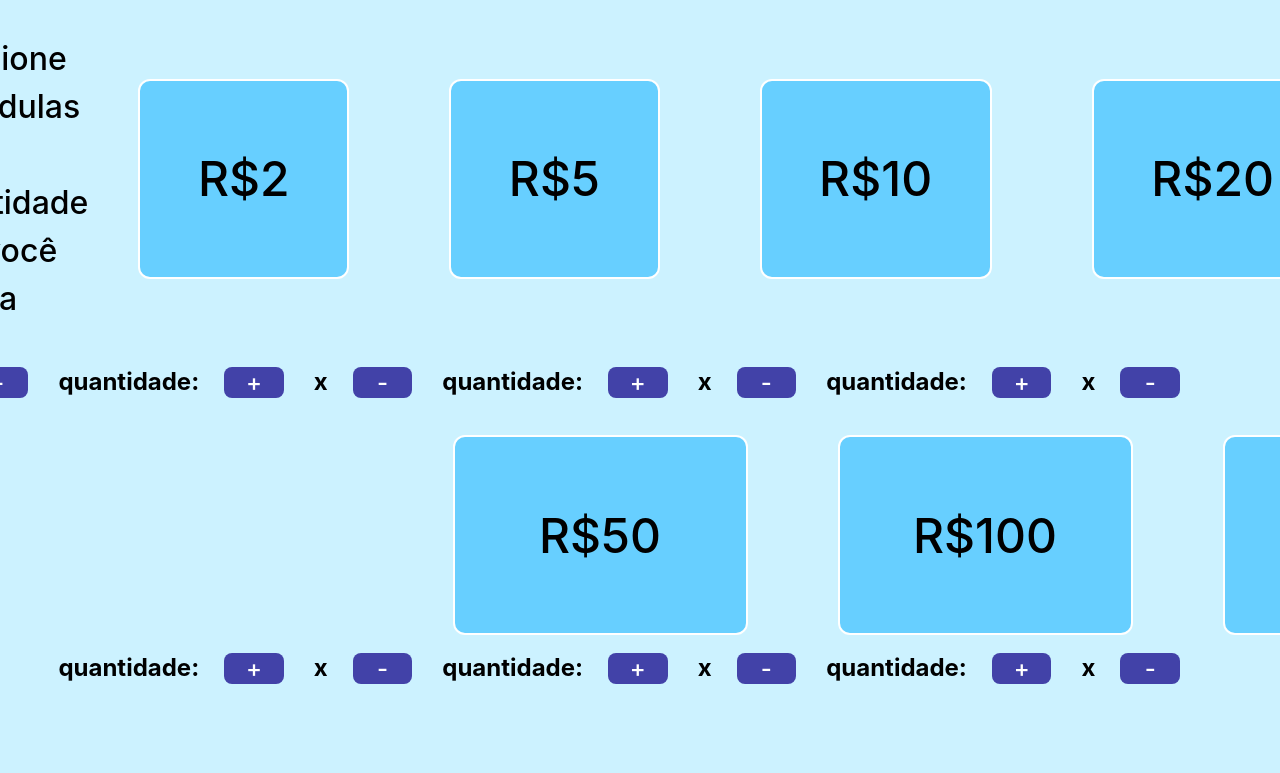
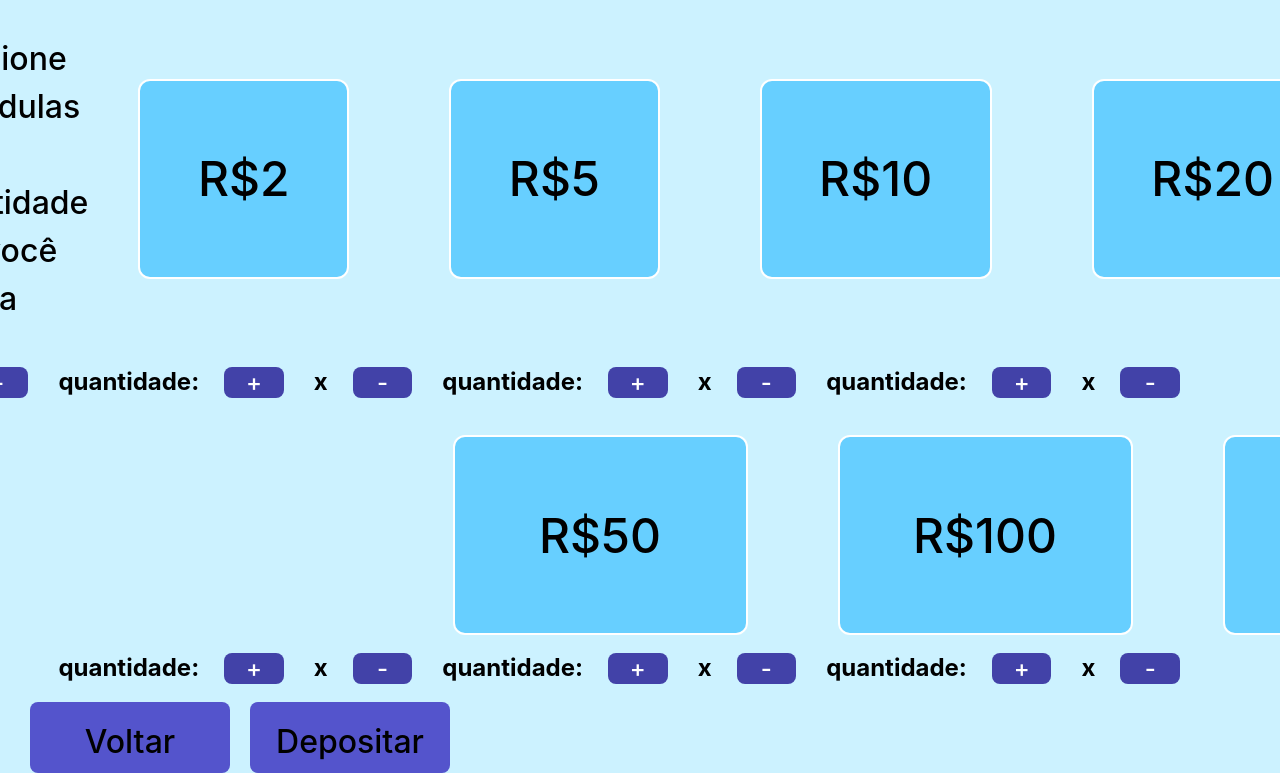
Before and after one commit to Maua-Dev/devbank_eloycesarpedro_front, a React (Vite) app: page / in a window 1280 px wide. Shown: the part 222-995 px from the top of the page. Before the commit the page ends 924 px from the top, so only its background shows below. Built offline with nearby package versions, Linux system fonts and the light colour scheme.

Commit message:
pág 3 final

```diff
--- a/src/paginas/App.css
+++ b/src/paginas/App.css
@@ -197,3 +197,29 @@
   justify-items: left;
   align-items: left;
 }
+
+.dv{
+  display: flex;
+  margin-left: 10px;
+  margin-right: 10px;
+  justify-items: left;
+  height: 50;
+  margin-bottom: 100px;
+}
+
+.dv button{
+  background-color: rgb(84, 84, 204);
+  height: 60px;
+  width: 200px;
+  margin-left: 20px;
+  font-size: xx-large;
+  justify-content: center;
+  align-content: center;
+  display: flex;
+  padding-bottom: 50px;
+}
+
+.dv button:hover{
+  background-color: rgb(216, 82, 82);
+  border-color: white;
+}
--- a/src/paginas/App.tsx
+++ b/src/paginas/App.tsx
@@ -43,7 +43,10 @@ function App() {
         <h1>quantidade: </h1><button>+</button><h1>x</h1><button>-</button>
         </div>
         </section>
-
+      <section className="dv">
+        <button>Voltar</button>
+        <button>Depositar</button>
+      </section>
     </main>
   )
 }
```
